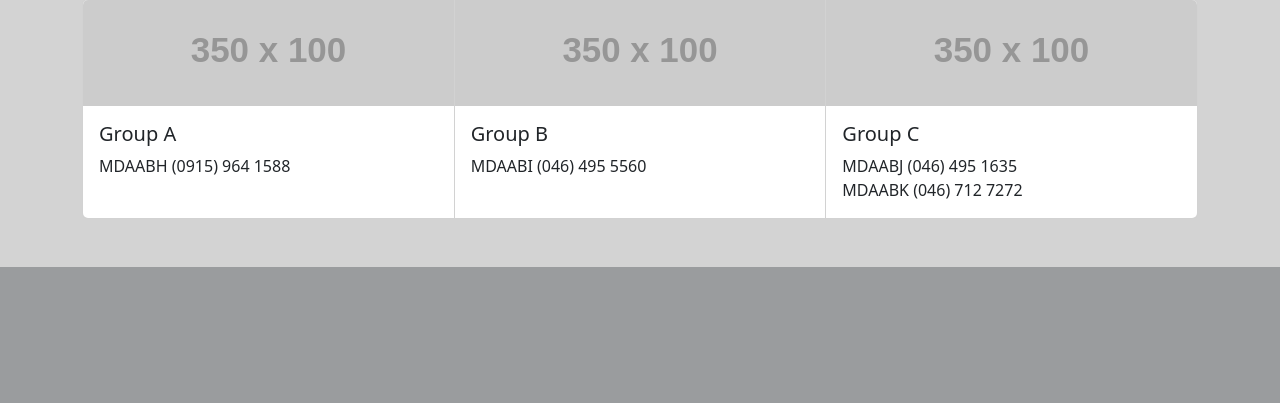
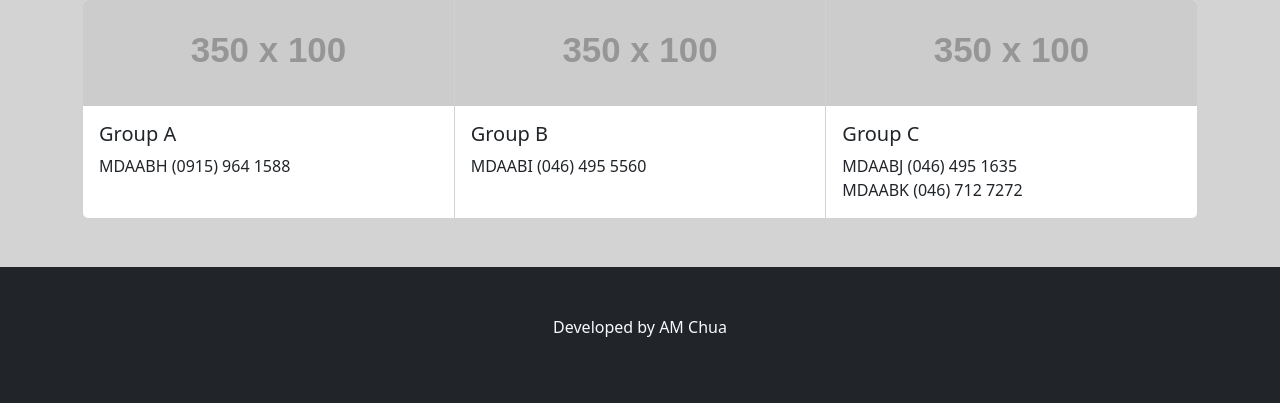
Before and after one commit to ddilidili/paflearning, a FastAPI app: page /directory in a window 1280 px wide. Shown: the part 760-1163 px from the top of the page. Before the commit the page ends 1027 px from the top, so only its background shows below. Run offline with FastAPI, Linux system fonts and the light colour scheme; grey boxes labelled with a size stand in for pictures from a placeholder-image service; some libraries are stand-ins or nearby versions.

Commit message:
Added footer on directory

```diff
--- a/templates/directory.html
+++ b/templates/directory.html
@@ -94,5 +94,14 @@
             </div>
         </div>
     </div>
+    <div class="bg-dark">
+        <div class="container">
+          <div class="row py-5">
+            <div class="col-12">
+              <p class="text-light text-center">Developed by AM Chua</p>
+            </div>
+          </div>
+        </div>
+      </div>
 </body>
 </html>
```
